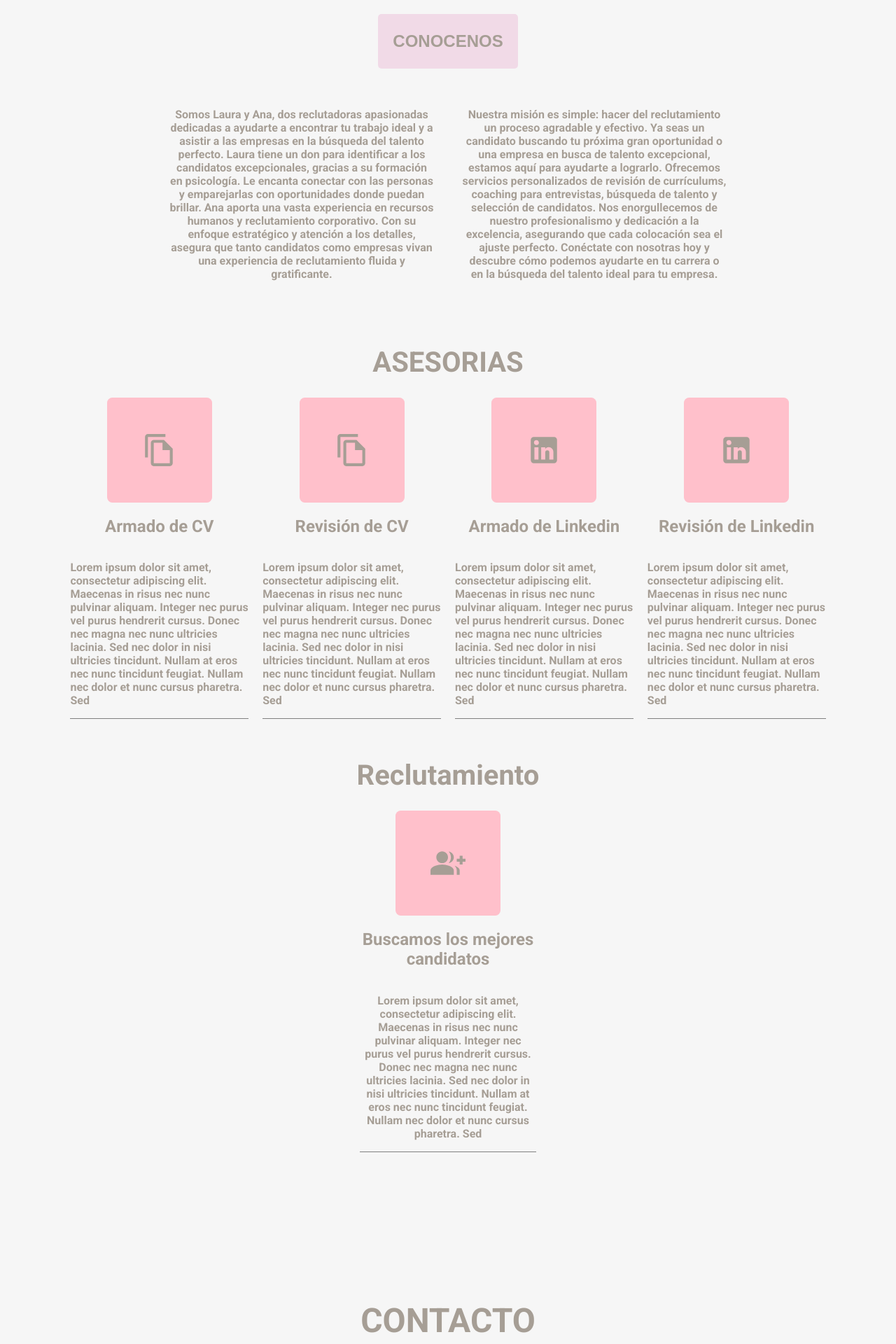
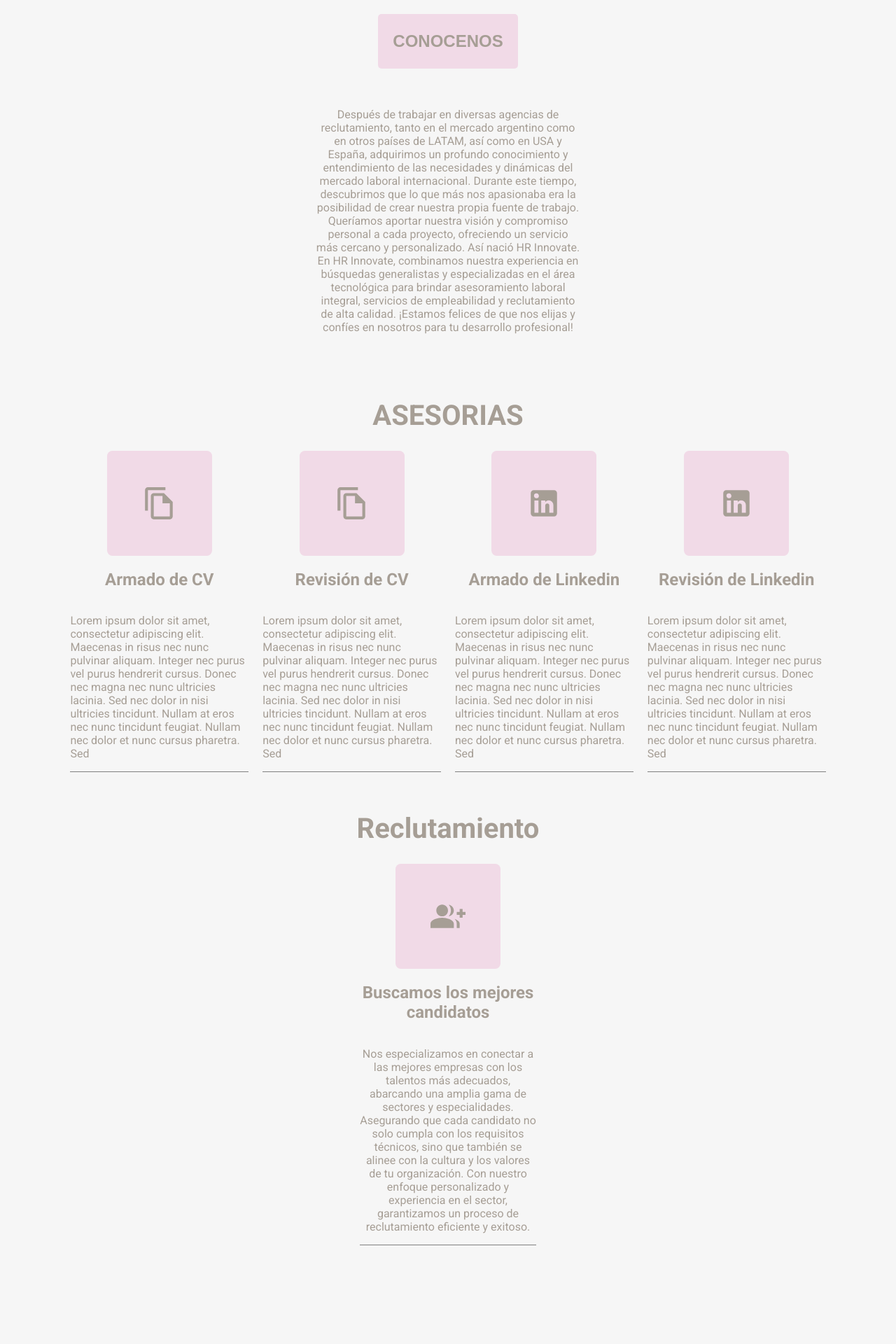
Before and after one commit to lean4339/Repobase, a React (Vite) app: page / in a window 1280 px wide. Shown: the part 600-2520 px from the top of the page at 70% size. Built offline with nearby package versions, Linux system fonts and the light colour scheme.

Commit message:
cambio de letra

```diff
--- a/src/App.css
+++ b/src/App.css
@@ -11,6 +11,10 @@ body {
     font-weight: bold;
     text-transform: uppercase;
     background-color: #F6F6F6;
+}
+p{
+    font-weight: 100;
+    font-size: 16px;
 }
 .service-container{
     display: flex;
@@ -44,7 +48,7 @@ body {
     width: 150px;
     height: 150px;
     border-radius: 5%;
-    background-color: pink;
+    background-color: #F1DAE7;
     display: flex;
     align-items: center;
     justify-content: center;
@@ -165,6 +169,7 @@ body {
     padding: 30px 20px;
     background-color: #F6F6F6;
     height: 100vh;
+    text-transform: none;
 }
 
 .title-form-container {
--- a/src/Components/About.jsx
+++ b/src/Components/About.jsx
@@ -10,19 +10,10 @@ export const About = () => {
                 <div className="about-text-container">
 
                 <p>
-                Somos Laura y Ana, dos reclutadoras apasionadas dedicadas a ayudarte a encontrar tu trabajo ideal y a asistir a las empresas en la búsqueda del talento perfecto.
-
-Laura tiene un don para identificar a los candidatos excepcionales, gracias a su formación en psicología. Le encanta conectar con las personas y emparejarlas con oportunidades donde puedan brillar.
-
-Ana aporta una vasta experiencia en recursos humanos y reclutamiento corporativo. Con su enfoque estratégico y atención a los detalles, asegura que tanto candidatos como empresas vivan una experiencia de reclutamiento fluida y gratificante.
-
-    </p>
-<p>
-    Nuestra misión es simple: hacer del reclutamiento un proceso agradable y efectivo. Ya seas un candidato buscando tu próxima gran oportunidad o una empresa en busca de talento excepcional, estamos aquí para ayudarte a lograrlo.
-
-Ofrecemos servicios personalizados de revisión de currículums, coaching para entrevistas, búsqueda de talento y selección de candidatos. Nos enorgullecemos de nuestro profesionalismo y dedicación a la excelencia, asegurando que cada colocación sea el ajuste perfecto.
-
-Conéctate con nosotras hoy y descubre cómo podemos ayudarte en tu carrera o en la búsqueda del talento ideal para tu empresa.
+                Después de trabajar en diversas agencias de reclutamiento, tanto en el mercado argentino como en otros países de LATAM, así como en USA y España, adquirimos un profundo conocimiento y entendimiento de las necesidades y dinámicas del mercado laboral internacional.
+Durante este tiempo, descubrimos que lo que más nos apasionaba era la posibilidad de crear nuestra propia fuente de trabajo. Queríamos aportar nuestra visión y compromiso personal a cada proyecto, ofreciendo un servicio más cercano y personalizado. Así nació HR Innovate.
+En HR Innovate, combinamos nuestra experiencia en búsquedas generalistas y especializadas en el área tecnológica para brindar asesoramiento laboral integral, servicios de empleabilidad y reclutamiento de alta calidad.
+¡Estamos felices de que nos elijas y confíes en nosotros para tu desarrollo profesional!
                 </p>
                 </div>
             </div>
--- a/src/Components/Contact.jsx
+++ b/src/Components/Contact.jsx
@@ -62,7 +62,7 @@ export const Contact = () => {
       <div className='form-container' id='/contact'>
         <div className='title-form-container'>
           <h1 className='title-form'>Contacto</h1>
-          <p className='text-form'>Puedes dejarnos un mensaje, o bien, seguirnos en redes sociales</p>
+          <p >Puedes dejarnos un mensaje</p>
         </div>
         <input value={formData.name} placeholder='Name' autoComplete="off" name='name' id='name' onChange={handleChange} type='text' label='Nombre' className='inputs'  />
         {error && error.name &&
--- a/src/Components/Recruitment.jsx
+++ b/src/Components/Recruitment.jsx
@@ -12,7 +12,8 @@ export const Recruitment = () => {
                         <GroupAddIcon sx={{ fontSize: 50 }} className="iconoService"/>
                     </div>
                     <h2 className="service-title">Buscamos los mejores candidatos</h2>
-                    <p className="service-description">Lorem ipsum dolor sit amet, consectetur adipiscing elit. Maecenas in risus nec nunc pulvinar aliquam. Integer nec purus vel purus hendrerit cursus. Donec nec magna nec nunc ultricies lacinia. Sed nec dolor in nisi ultricies tincidunt. Nullam at eros nec nunc tincidunt feugiat. Nullam nec dolor et nunc cursus pharetra. Sed
+                    <p className="service-description">
+                    Nos especializamos en conectar a las mejores empresas con los talentos más adecuados, abarcando una amplia gama de sectores y especialidades. Asegurando que cada candidato no solo cumpla con los requisitos técnicos, sino que también se alinee con la cultura y los valores de tu organización. Con nuestro enfoque personalizado y experiencia en el sector, garantizamos un proceso de reclutamiento eficiente y exitoso.
             </p>
             </div>
             </div>
```
